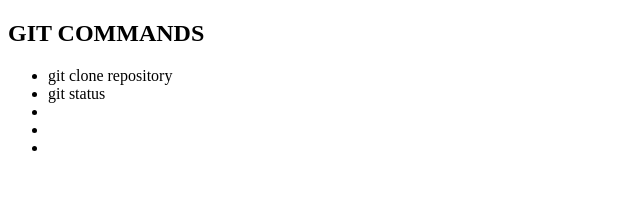
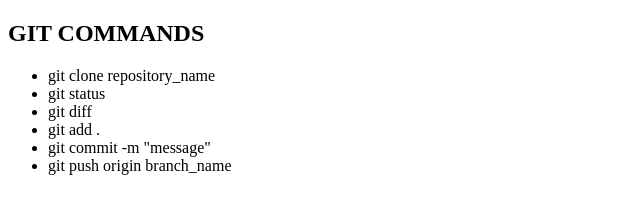
Before and after one commit to taciobrito/Teaching-Git, a plain HTML site: page index.html in a window 1280 px wide. Shown: the whole page, without its empty margins (0-640 px from the left). Drawn offline with Linux system fonts and the light colour scheme.

Commit message:
Update with others commands of git

```diff
--- a/index.html
+++ b/index.html
@@ -10,11 +10,12 @@
     <h2>GIT COMMANDS</h2>
 
     <ul>
-        <li>git clone repository</li>
+        <li>git clone repository_name</li>
         <li>git status</li>
-        <li></li>
-        <li></li>
-        <li></li>
+        <li>git diff</li>
+        <li>git add .</li>
+        <li>git commit -m "message"</li>
+        <li>git push origin branch_name</li>
     </ul>
 </body>
 </html>
```
